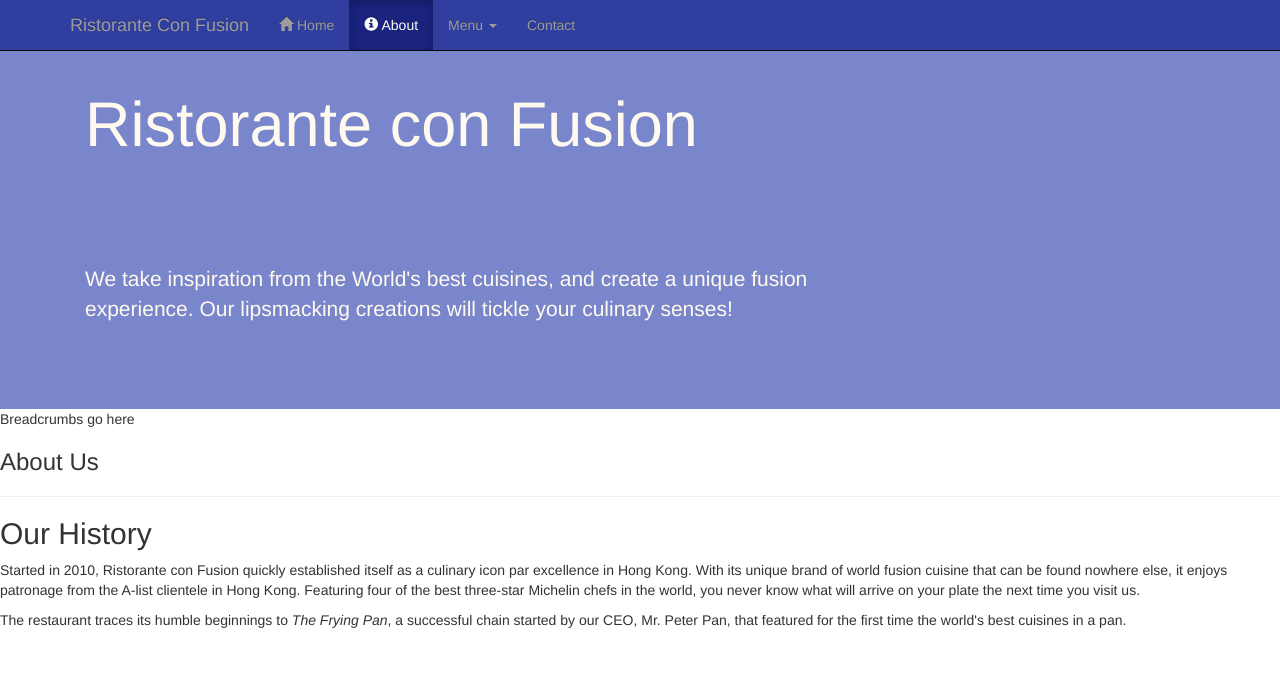
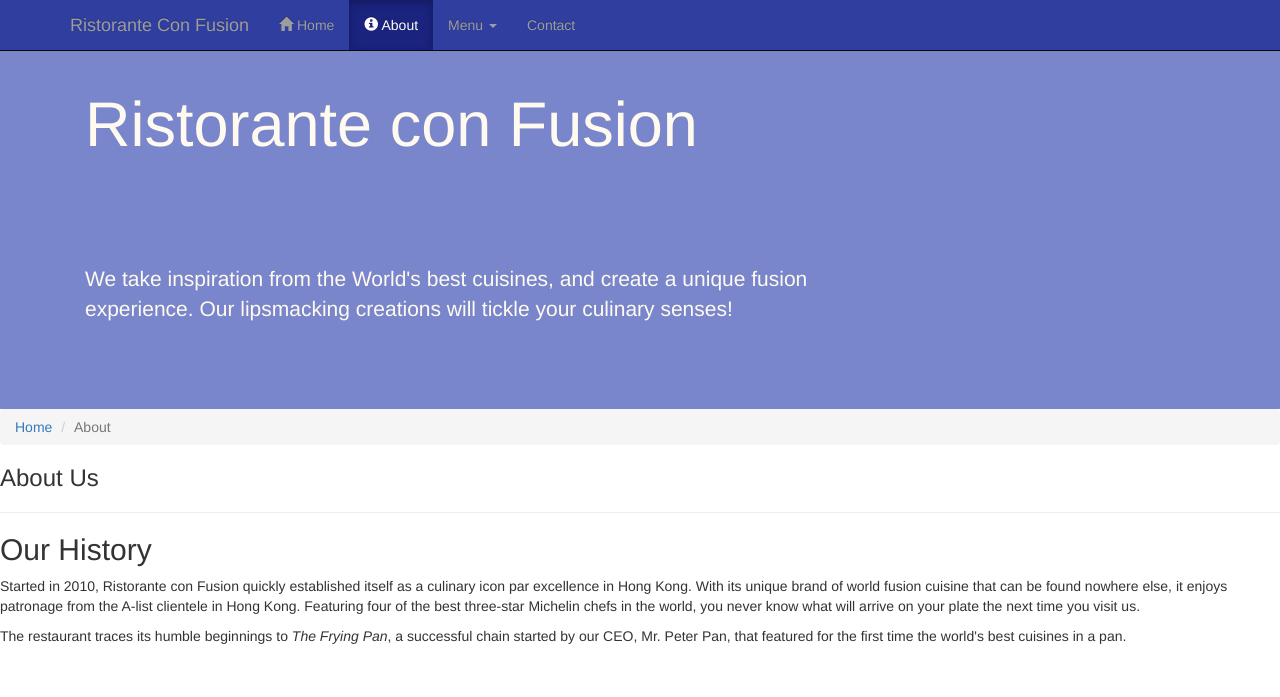
Before and after one commit to GargoyleLizy/FullStackCourse, a plain HTML site: page 2Course/conFusion/aboutus.html in a window 1280 px wide. Shown: the top 697 px of the page. Drawn offline with nearby package versions, Linux system fonts and the light colour scheme.

Commit message:
[TASK2 Completed]

```diff
--- a/2Course/conFusion/aboutus.html
+++ b/2Course/conFusion/aboutus.html
@@ -80,7 +80,10 @@
     <div>
         <div>
             <div>
-                Breadcrumbs go here
+                <ol class="breadcrumb">
+                    <li><a href="index.html">Home</a></li>
+                    <li class="active">About</li>
+                </ol>
             </div>
             <div>
                <h3>About Us</h3>
```
